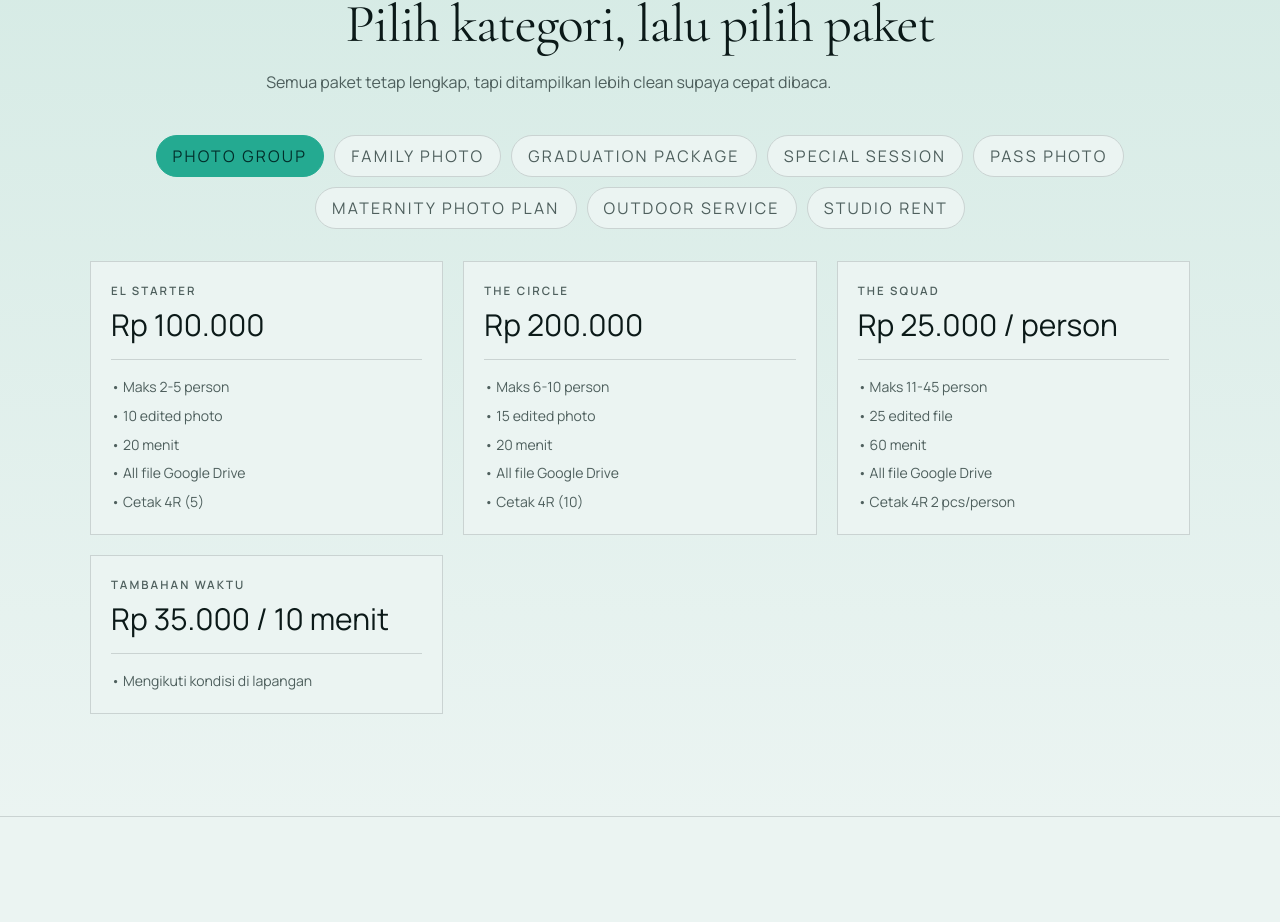
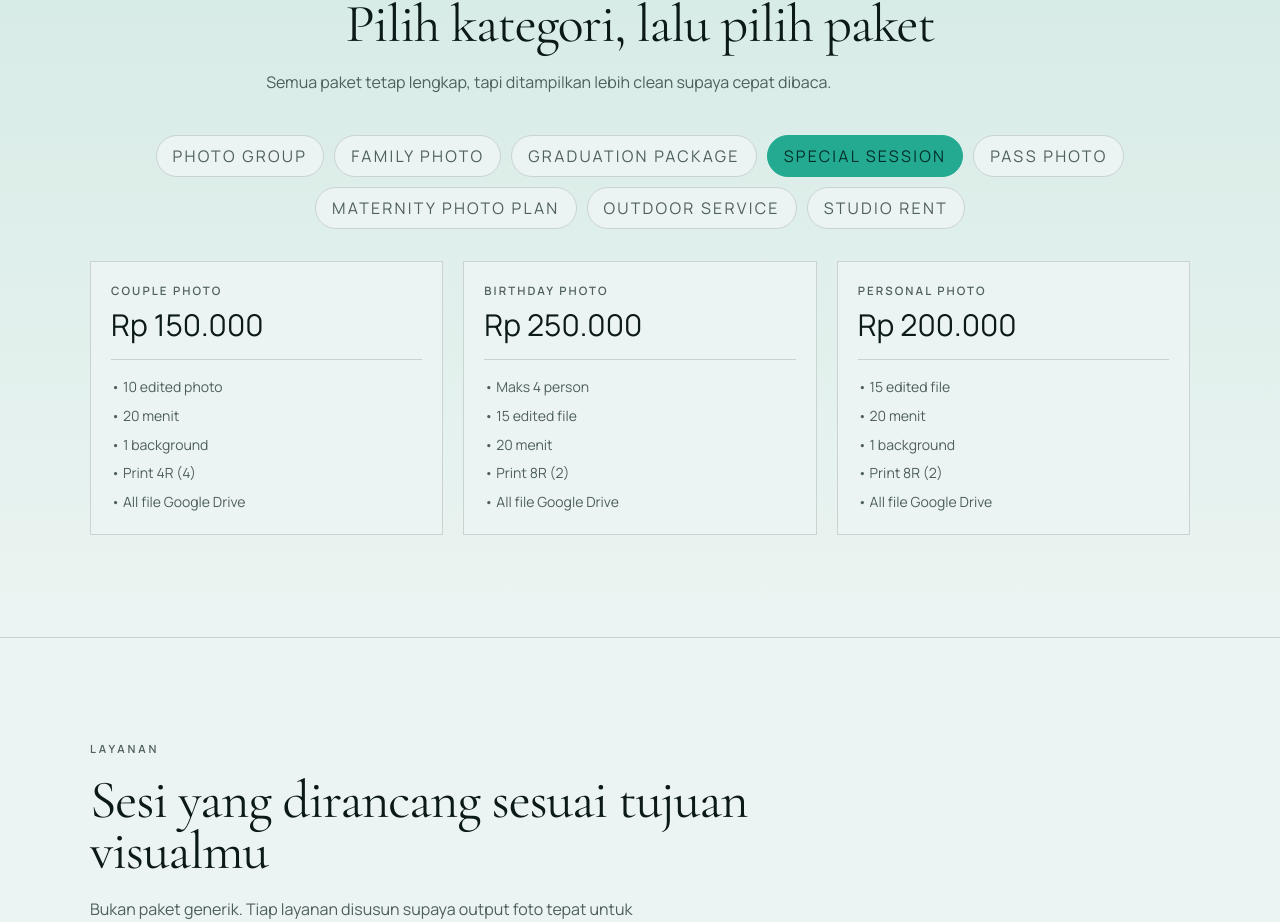
Before and after one commit to ade1256/lightstudio, a Next.js app: page / in a window 1280 px wide. Shown: the part 1860-2782 px from the top of the page. Built offline with nearby package versions, Linux system fonts and the light colour scheme.

Commit message:
Set Special Session as default active pricing category

```diff
--- a/src/components/sections/pricing-section.tsx
+++ b/src/components/sections/pricing-section.tsx
@@ -6,7 +6,9 @@ import { SectionHeading } from "@/components/ui/section-heading";
 import { pricingCatalog } from "@/data/site-data";
 
 export function PricingSection() {
-  const [activeCategory, setActiveCategory] = useState(pricingCatalog[0]?.category ?? "");
+  const [activeCategory, setActiveCategory] = useState(
+    pricingCatalog.find((group) => group.category === "Special Session")?.category ?? pricingCatalog[0]?.category ?? "",
+  );
 
   const activeGroup = useMemo(
     () => pricingCatalog.find((group) => group.category === activeCategory) ?? pricingCatalog[0],
```
